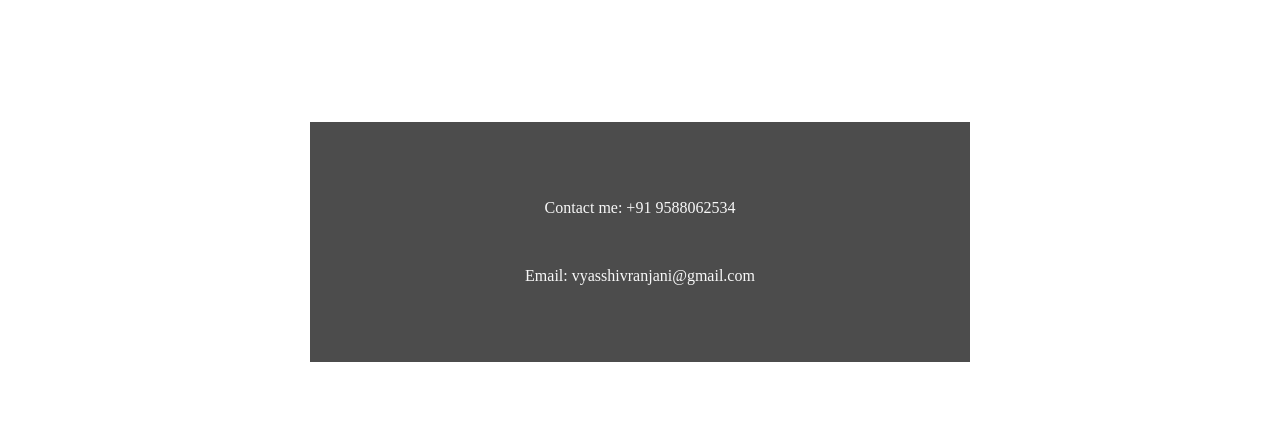
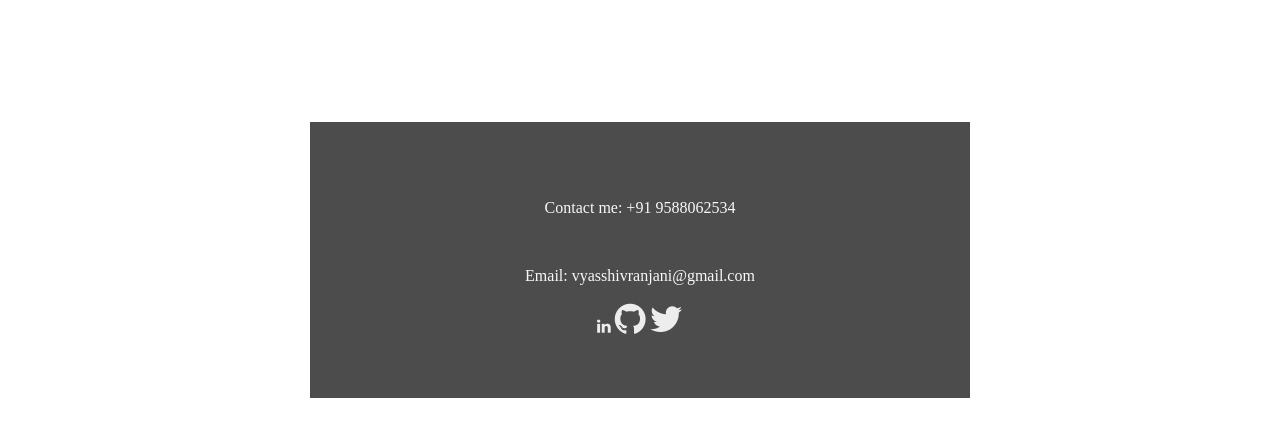
Before and after one commit to shivranjanivyas1312/portfolio, a plain HTML site: page public_html/contactme.html in a window 1280 px wide. Shown: the part 84-520 px from the top of the page. Drawn offline with Linux system fonts and the light colour scheme.

Commit message:
Update contactme.html

```diff
--- a/public_html/contactme.html
+++ b/public_html/contactme.html
@@ -4,6 +4,7 @@
     <head>
         <title>aboutme</title>
          <link  rel="stylesheet" type="text/css" href="style.css" >
+        <link rel="stylesheet" href="https://cdnjs.cloudflare.com/ajax/libs/font-awesome/4.7.0/css/font-awesome.min.css">
 
 
     </head>
@@ -30,6 +31,12 @@
 
                             <p>  Contact me: +91 9588062534</p><br>
                              <p>  Email: vyasshivranjani@gmail.com</p>
+                             <a href="https://www.linkedin.com/in/shivranjani-vyas-b535b2178" class="fa fa-linkedin"></a>
+
+                                 <a href="https://github.com/shivranjanivyas1312" class="fa fa-github"style="font-size:36px"></a>
+                                 <a href="https://twitter.com/home" class="fa fa-twitter"style="font-size:36px"></a>
+
+
 
 
 
```
